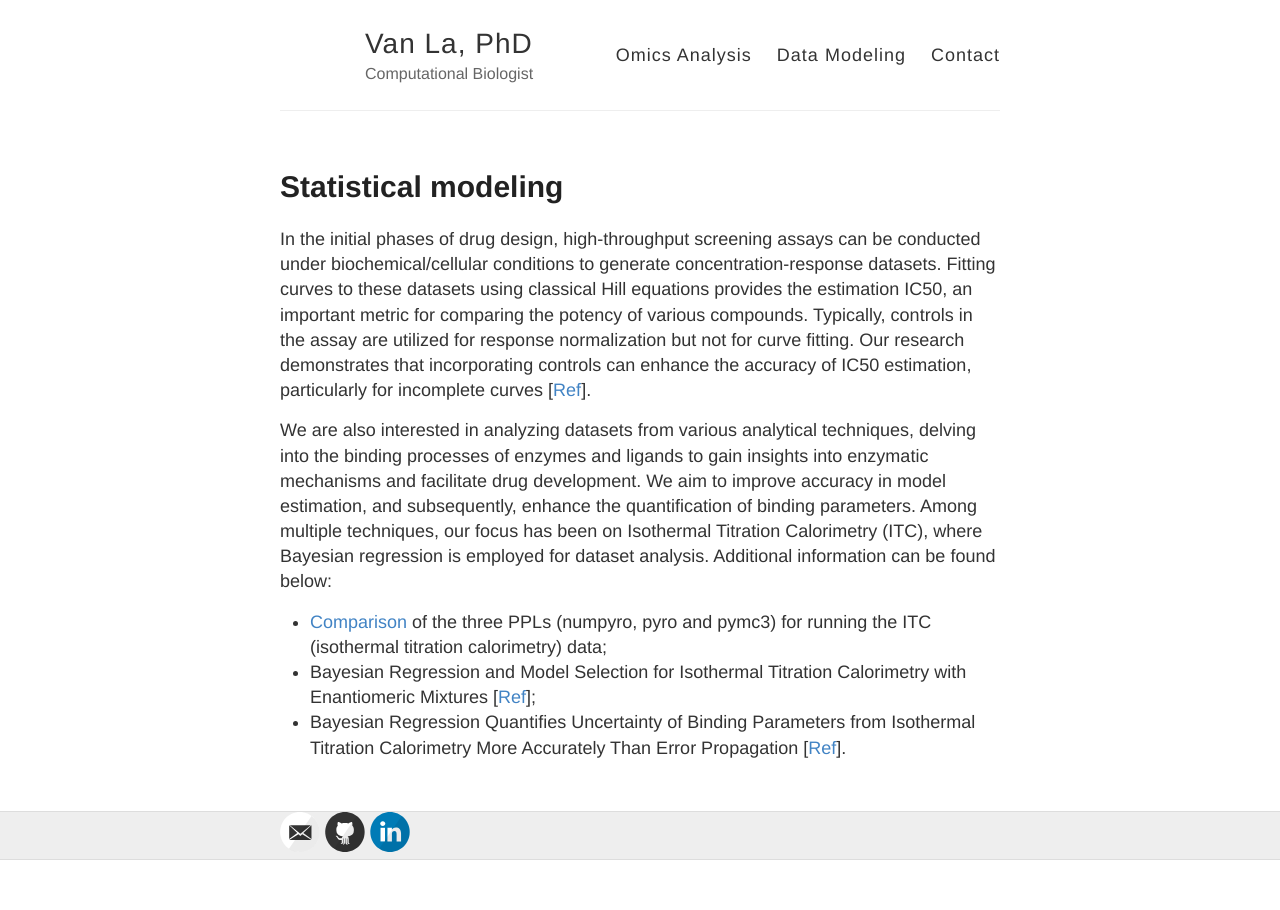
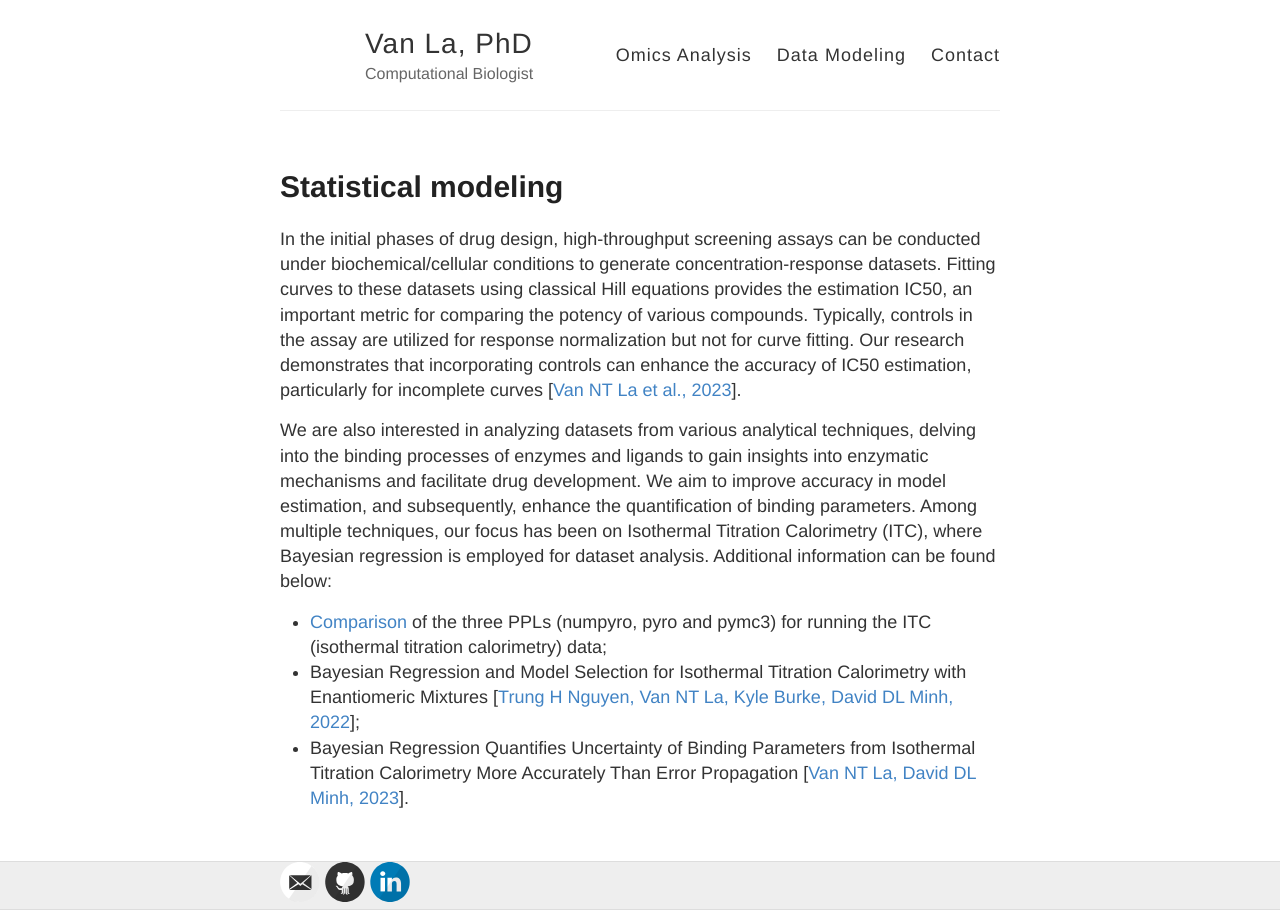
Before and after one commit to vanngocthuyla/Data_Analysis, a Jekyll site: the page built from _pages/modeling.md, in a window 1280 px wide. Built offline with Jekyll 4.4.1, drawn with Linux system fonts in a browser that asks for light colours.

Commit message:
Update modeling.md

```diff
--- a/_pages/modeling.md
+++ b/_pages/modeling.md
@@ -8,10 +8,10 @@
 
 # Statistical modeling
 
-In the initial phases of drug design, high-throughput screening assays can be conducted under biochemical/cellular conditions to generate concentration-response datasets. Fitting curves to these datasets using classical Hill equations provides the estimation IC50,  an important metric for comparing the potency of various compounds. Typically, controls in the assay are utilized for response normalization but not for curve fitting. Our research demonstrates that incorporating controls can enhance the accuracy of IC50 estimation, particularly for incomplete curves [[Ref](https://pubs.acs.org/doi/10.1021/acs.jmedchem.3c00107)].
+In the initial phases of drug design, high-throughput screening assays can be conducted under biochemical/cellular conditions to generate concentration-response datasets. Fitting curves to these datasets using classical Hill equations provides the estimation IC50,  an important metric for comparing the potency of various compounds. Typically, controls in the assay are utilized for response normalization but not for curve fitting. Our research demonstrates that incorporating controls can enhance the accuracy of IC50 estimation, particularly for incomplete curves [[Van NT La et al., 2023](https://pubs.acs.org/doi/10.1021/acs.jmedchem.3c00107)].
 
 We are also interested in analyzing datasets from various analytical techniques, delving into the binding processes of enzymes and ligands to gain insights into enzymatic mechanisms and facilitate drug development. We aim to improve accuracy in model estimation, and subsequently, enhance the quantification of binding parameters. Among multiple techniques, our focus has been on Isothermal Titration Calorimetry (ITC), where Bayesian regression is employed for dataset analysis. Additional information can be found below:
 
 - [Comparison](https://vanngocthuyla.github.io/Data_Analysis/_pages/modeling/bitc-PPL-benchmark) of the three PPLs (numpyro, pyro and pymc3) for running the ITC (isothermal titration calorimetry) data;
-- Bayesian Regression and Model Selection for Isothermal Titration Calorimetry with Enantiomeric Mixtures [[Ref](https://journals.plos.org/plosone/article?id=10.1371/journal.pone.0273656)];
-- Bayesian Regression Quantifies Uncertainty of Binding Parameters from Isothermal Titration Calorimetry More Accurately Than Error Propagation [[Ref](https://www.mdpi.com/1422-0067/24/20/15074)].
+- Bayesian Regression and Model Selection for Isothermal Titration Calorimetry with Enantiomeric Mixtures [[Trung H Nguyen, Van NT La, Kyle Burke, David DL Minh, 2022](https://journals.plos.org/plosone/article?id=10.1371/journal.pone.0273656)];
+- Bayesian Regression Quantifies Uncertainty of Binding Parameters from Isothermal Titration Calorimetry More Accurately Than Error Propagation [[Van NT La, David DL Minh, 2023](https://www.mdpi.com/1422-0067/24/20/15074)].
```
